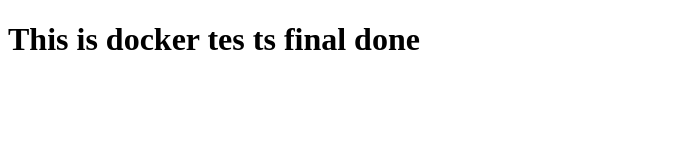
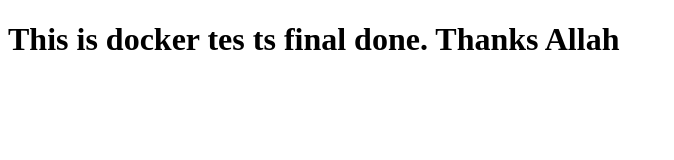
Before and after one commit to asimashfaq/dockertest, a plain HTML site: page index.html in a window 1280 px wide. Shown: the whole page, without its empty margins (0-674 px from the left). Drawn offline with Linux system fonts and the light colour scheme.

Commit message:
Initial 623

```diff
--- a/index.html
+++ b/index.html
@@ -5,6 +5,6 @@
     <title>Docker Test</title>
 </head>
 <body>
-<h1>This is docker tes  ts  final done</h1>
+<h1>This is docker tes  ts  final done. Thanks Allah</h1>
 </body>
 </html>
```
